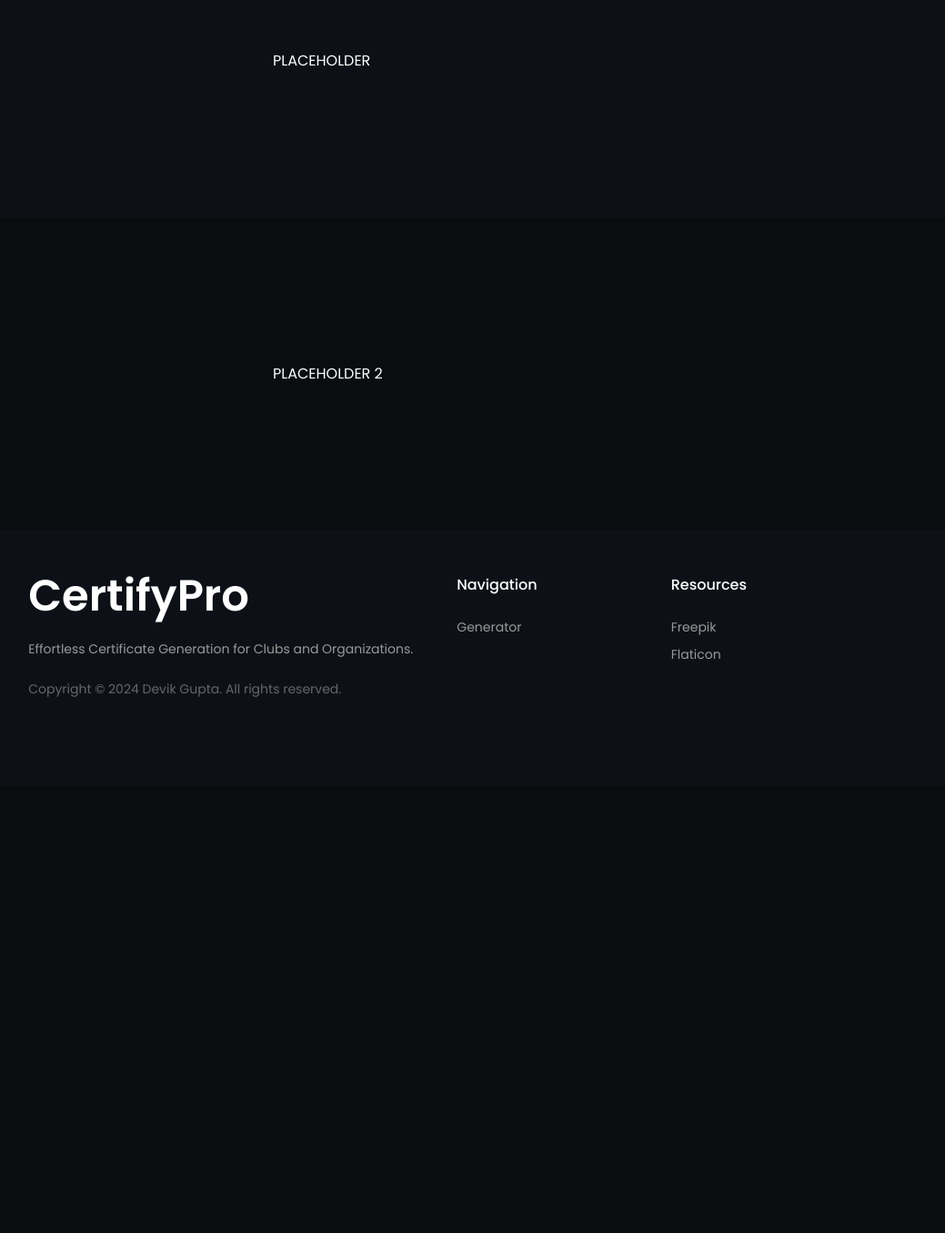
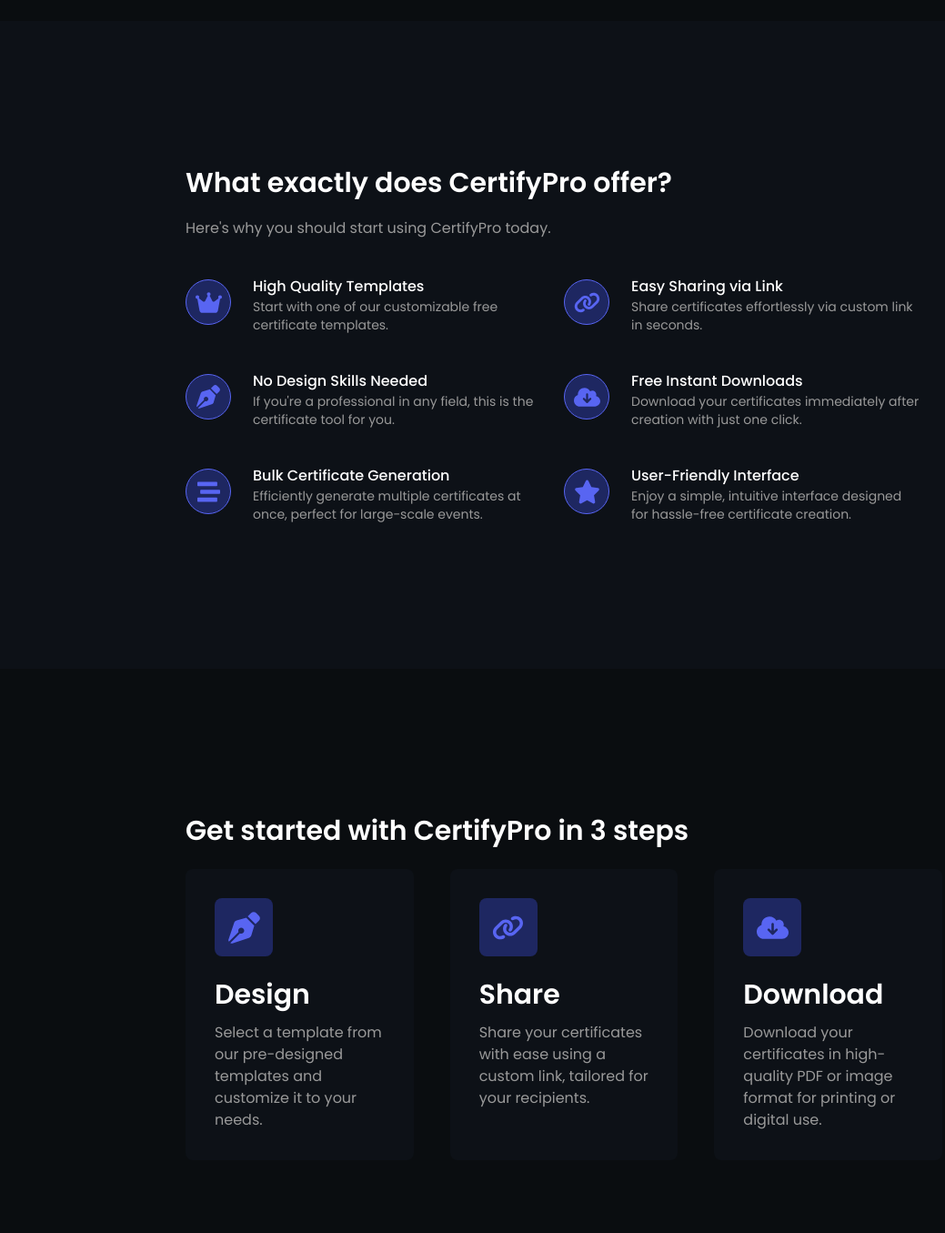
Before and after one commit to guptadevik2003/4th-Sem-Mini-Project, a React (Vite) app in the folder frontend/: page / in a window 1280 px wide. Shown: the part 715-2070 px from the top of the page at 91% size, without its empty margins (20-1059 px from the left). Before the commit the page ends 1578 px from the top, so only its background shows below. Built offline with nearby package versions, Linux system fonts and the light colour scheme.

Commit message:
Home Page Finished

```diff
--- a/frontend/src/pages/Root/Home.jsx
+++ b/frontend/src/pages/Root/Home.jsx
@@ -1,6 +1,8 @@
 /* eslint-disable react/no-unescaped-entities */
 import { useEffect } from 'react';
 import { useNavigate } from 'react-router-dom';
+import { FaCrown, FaLink, FaPenNib, FaCloudArrowDown, FaStar } from 'react-icons/fa6';
+import { FaStream } from 'react-icons/fa';
 
 export default function Home() {
   const navigate = useNavigate();
@@ -13,25 +15,134 @@
     <div>
 
       <div>
-        <div className='md:w-[50%] w-[92%] mx-auto py-10 md:py-40'>
-          <h1 className='text-white font-semibold md:text-3xl text-2xl'>Effortless Certificate Generator</h1>
-          <p className='mt-5 text-[#999]'>CertifyPro is a cutting-edge online platform that simplifies the process of generating certificates for clubs, organizations, and events.</p>
-          <div className='mt-10 flex md:flex-row flex-col items-center'>
-            <button onClick={() => navigate('/generator')} className='bg-blurple text-white font-medium px-5 py-3 md:w-auto w-full rounded-lg border border-blurple hover:bg-blurplehover hover:border-blurplehover'>Create Certificate Now!</button>
-            <p className='text-[#999] mt-5 md:mt-0 md:ml-5'>It's free and easy to use.</p>
+        <div className='md:w-[65%] w-[92%] mx-auto py-10 md:py-40'>
+
+          <div className='grid grid-cols-1 md:grid-cols-2 items-center'>
+
+            <div>
+              <h1 className='text-white font-semibold md:text-3xl text-2xl'>Effortless Certificate Generator</h1>
+              <p className='mt-5 text-[#999]'>CertifyPro is a cutting-edge online platform that simplifies the process of generating certificates for clubs, organizations, and events.</p>
+              <p className='mt-5 text-[#999]'>Generate personalized certificates for Free and download the printable PDF certificates instantly!</p>
+              <div className='mt-10 flex md:flex-row flex-col items-center'>
+                <button onClick={() => navigate('/generator')} className='bg-blurple text-white font-medium px-5 py-3 md:w-auto w-full rounded-lg border border-blurple hover:bg-blurplehover hover:border-blurplehover'>Create Certificate Now!</button>
+              </div>
+            </div>
+
+            <div className='md:ml-7 mt-7 md:mt-0'>
+              <img className='w-full' src="/certificate.jpeg" alt="Demo Certificate" />
+            </div>
+
           </div>
+
         </div>
       </div>
 
       <div className='bg-screenbglight'>
-        <div className='md:w-[50%] w-[92%] mx-auto py-10 md:py-40'>
-          <h1 className='text-white'>PLACEHOLDER</h1>
+        <div className='md:w-[65%] w-[92%] mx-auto py-10 md:py-40'>
+
+          <h1 className='text-white font-semibold md:text-3xl text-2xl'>What exactly does CertifyPro offer?</h1>
+          <p className='mt-5 text-[#999]'>Here's why you should start using CertifyPro today.</p>
+
+          <div className='grid grid-cols-1 md:grid-cols-2'>
+
+            <div className="flex mt-10 md:mr-6">
+              <div className="flex justify-center items-center min-w-[50px] min-h-[50px] w-[50px] h-[50px] mt-[4px] bg-iconbg border border-blurple rounded-full">
+                <FaCrown className="text-blurple" size={29} />
+              </div>
+              <div className="ml-6">
+                <h2 className="text-white font-medium">High Quality Templates</h2>
+                <p className="text-[#999] text-sm">Start with one of our customizable free certificate templates.</p>
+              </div>
+            </div>
+
+            <div className="flex mt-10 md:mr-6">
+              <div className="flex justify-center items-center min-w-[50px] min-h-[50px] w-[50px] h-[50px] mt-[4px] bg-iconbg border border-blurple rounded-full">
+                <FaLink className="text-blurple" size={29} />
+              </div>
+              <div className="ml-6">
+                <h2 className="text-white font-medium">Easy Sharing via Link</h2>
+                <p className="text-[#999] text-sm">Share certificates effortlessly via custom link in seconds.</p>
+              </div>
+            </div>
+
+            <div className="flex mt-10 md:mr-6">
+              <div className="flex justify-center items-center min-w-[50px] min-h-[50px] w-[50px] h-[50px] mt-[4px] bg-iconbg border border-blurple rounded-full">
+                <FaPenNib className="text-blurple" size={26} />
+              </div>
+              <div className="ml-6">
+                <h2 className="text-white font-medium">No Design Skills Needed</h2>
+                <p className="text-[#999] text-sm">If you're a professional in any field, this is the certificate tool for you.</p>
+              </div>
+            </div>
+
+            <div className="flex mt-10 md:mr-6">
+              <div className="flex justify-center items-center min-w-[50px] min-h-[50px] w-[50px] h-[50px] mt-[4px] bg-iconbg border border-blurple rounded-full">
+                <FaCloudArrowDown className="text-blurple" size={29} />
+              </div>
+              <div className="ml-6">
+                <h2 className="text-white font-medium">Free Instant Downloads</h2>
+                <p className="text-[#999] text-sm">Download your certificates immediately after creation with just one click.</p>
+              </div>
+            </div>
+
+            <div className="flex mt-10 md:mr-6">
+              <div className="flex justify-center items-center min-w-[50px] min-h-[50px] w-[50px] h-[50px] mt-[4px] bg-iconbg border border-blurple rounded-full">
+                <FaStream className="text-blurple" size={25} />
+              </div>
+              <div className="ml-6">
+                <h2 className="text-white font-medium">Bulk Certificate Generation</h2>
+                <p className="text-[#999] text-sm">Efficiently generate multiple certificates at once, perfect for large-scale events.</p>
+              </div>
+            </div>
+
+            <div className="flex mt-10 md:mr-6">
+              <div className="flex justify-center items-center min-w-[50px] min-h-[50px] w-[50px] h-[50px] mt-[4px] bg-iconbg border border-blurple rounded-full">
+                <FaStar className="text-blurple" size={29} />
+              </div>
+              <div className="ml-6">
+                <h2 className="text-white font-medium">User-Friendly Interface</h2>
+                <p className="text-[#999] text-sm">Enjoy a simple, intuitive interface designed for hassle-free certificate creation.</p>
+              </div>
+            </div>
+
+          </div>
+
         </div>
       </div>
 
       <div>
-        <div className='md:w-[50%] w-[92%] mx-auto py-10 md:py-40'>
-          <h1 className='text-white'>PLACEHOLDER 2</h1>
+        <div className='md:w-[65%] w-[92%] mx-auto py-10 md:py-40'>
+
+          <h1 className='text-white font-semibold md:text-3xl text-2xl'>Get started with <br className='md:hidden' />CertifyPro in 3 steps</h1>
+
+          <div className='grid grid-cols-1 md:grid-cols-3 mt-6 gap-10'>
+
+            <div className='bg-screenbglight rounded-lg p-8'>
+              <div className='flex justify-center items-center min-w-[64px] min-h-[64px] w-[64px] h-[64px] bg-iconbg rounded-lg'>
+                <FaPenNib className="text-blurple" size={35} />
+              </div>
+              <h1 className='text-white font-semibold mt-6 text-3xl'>Design</h1>
+              <p className='text-[#999] mt-3'>Select a template from our pre-designed templates and customize it to your needs.</p>
+            </div>
+
+            <div className='bg-screenbglight rounded-lg p-8'>
+              <div className='flex justify-center items-center min-w-[64px] min-h-[64px] w-[64px] h-[64px] bg-iconbg rounded-lg'>
+                <FaLink className="text-blurple" size={35} />
+              </div>
+              <h1 className='text-white font-semibold mt-6 text-3xl'>Share</h1>
+              <p className='text-[#999] mt-3'>Share your certificates with ease using a custom link, tailored for your recipients.</p>
+            </div>
+
+            <div className='bg-screenbglight rounded-lg p-8'>
+              <div className='flex justify-center items-center min-w-[64px] min-h-[64px] w-[64px] h-[64px] bg-iconbg rounded-lg'>
+                <FaCloudArrowDown className="text-blurple" size={35} />
+              </div>
+              <h1 className='text-white font-semibold mt-6 text-3xl'>Download</h1>
+              <p className='text-[#999] mt-3'>Download your certificates in high-quality PDF or image format for printing or digital use.</p>
+            </div>
+
+          </div>
+
         </div>
       </div>
 
```
